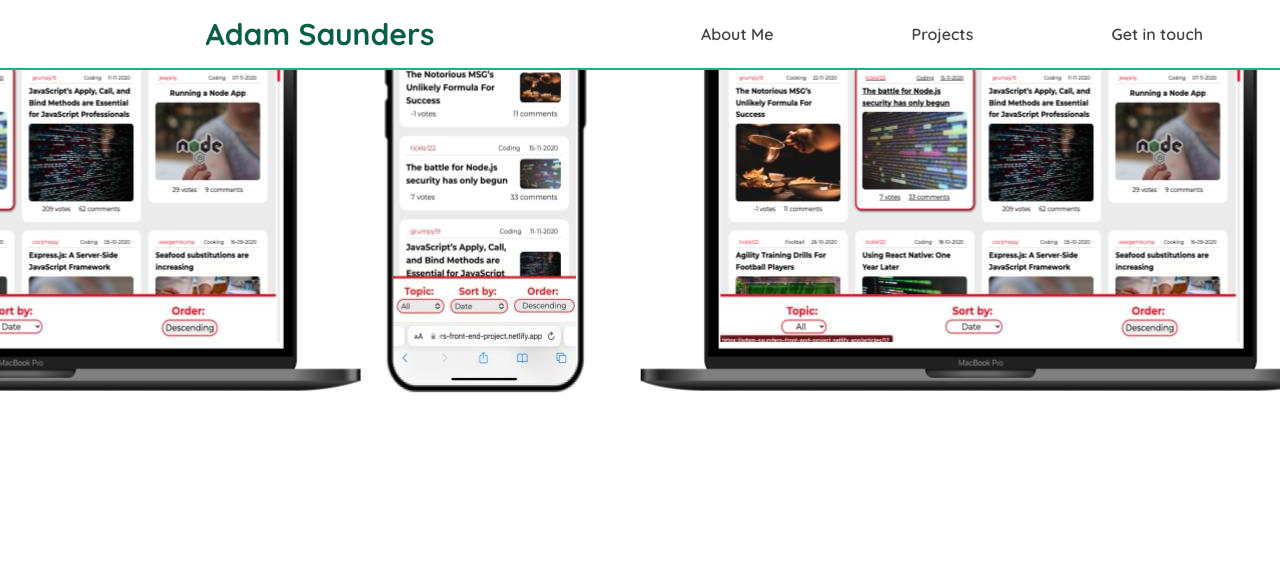
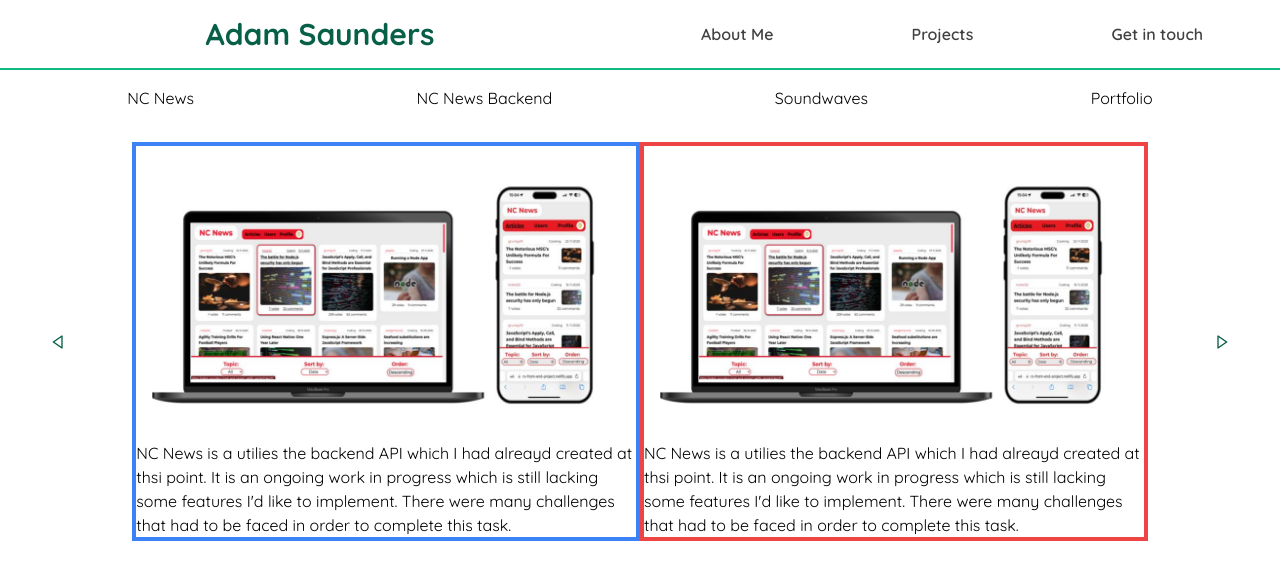
Before and after one commit to AdamSaunders26/as-portfolio, a Next.js app: page /projects in a window 1280 px wide. Shown: the top 580 px of the page. Built offline with nearby package versions, Linux system fonts and the light colour scheme.

Commit message:
start to create custom carousel

```diff
--- /dev/null
+++ b/app/Components/LeftButton.tsx
@@ -0,0 +1,9 @@
+import { BiLeftArrow } from "react-icons/bi";
+
+export default function LeftButton() {
+  return (
+    <div>
+      <BiLeftArrow />
+    </div>
+  );
+}
--- /dev/null
+++ b/app/Components/RightButton.tsx
@@ -0,0 +1,9 @@
+import { BiRightArrow } from "react-icons/bi";
+
+export default function RightButton() {
+  return (
+    <div>
+      <BiRightArrow />
+    </div>
+  );
+}
--- /dev/null
+++ b/app/projects/ProjectCarousel.tsx
@@ -0,0 +1,51 @@
+import Image from "next/image";
+import ncnews from "../../images/ncnews-mockup.jpg";
+import RightButton from "../Components/RightButton";
+import LeftButton from "../Components/LeftButton";
+
+export default function ProjectCarousel() {
+  return (
+    <section className="my-4 grid grid-cols-11 items-center ">
+      <div className="flex justify-around mx-4 col-span-11 auto-cols-max">
+        <p>NC News</p>
+        <p>NC News Backend</p>
+        <p>Soundwaves</p>
+        <p>Portfolio</p>
+      </div>
+      <div className="place-self-center text-emerald-800">
+        <LeftButton />
+      </div>
+      <div className=" p-4 my-4 col-span-9 flex overflow-auto">
+        <div className="border-4 border-blue-500">
+          <Image
+            className="p-4"
+            src={ncnews}
+            alt="NC News website displayed on a laptop and phone"
+          />
+          <p>
+            NC News is a utilies the backend API which I had alreayd created at
+            thsi point. It is an ongoing work in progress which is still lacking
+            some features I'd like to implement. There were many challenges that
+            had to be faced in order to complete this task.
+          </p>
+        </div>
+        <div className="border-4 border-red-500">
+          <Image
+            className="p-4"
+            src={ncnews}
+            alt="NC News website displayed on a laptop and phone"
+          />
+          <p>
+            NC News is a utilies the backend API which I had alreayd created at
+            thsi point. It is an ongoing work in progress which is still lacking
+            some features I'd like to implement. There were many challenges that
+            had to be faced in order to complete this task.
+          </p>
+        </div>
+      </div>
+      <div className="place-self-center text-emerald-800">
+        <RightButton />
+      </div>
+    </section>
+  );
+}
--- a/app/projects/page.tsx
+++ b/app/projects/page.tsx
@@ -1,22 +1,14 @@
 import Image from "next/image";
 import { CarouselItem, Carousel } from "../Components/Carousel";
 import ncnews from "../../images/ncnews-mockup.jpg";
+import ProjectCarousel from "./ProjectCarousel";
 
 export default function ProjectPage() {
   return (
     <main>
-      <Carousel>
-        <CarouselItem>
-          <Image
-            src={ncnews}
-            alt="The NC-News website displayed on a laptop and phone"
-          />
-          <Image
-            src={ncnews}
-            alt="The2 NC-News website displayed on a laptop and phone"
-          />
-        </CarouselItem>
-      </Carousel>
+      <div>
+        <ProjectCarousel />
+      </div>
     </main>
   );
 }
--- a/package.json
+++ b/package.json
@@ -19,7 +19,7 @@
     "postcss": "8.4.27",
     "react": "18.2.0",
     "react-dom": "18.2.0",
-    "swiper": "^10.1.0",
+    "react-icons": "^4.10.1",
     "tailwindcss": "3.3.3",
     "typescript": "5.1.6"
   }
```
Also changed, not shown: IMG_5173 - Low res.jpg (added), 1 other file (tests, documents, lock files or other folders).
